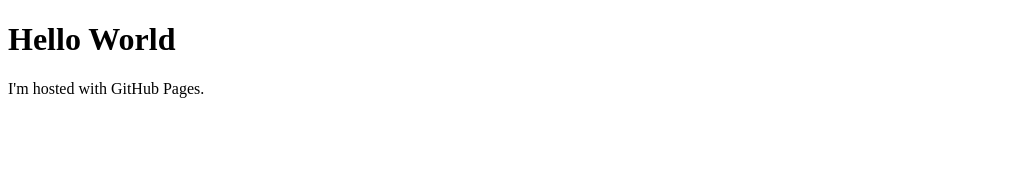
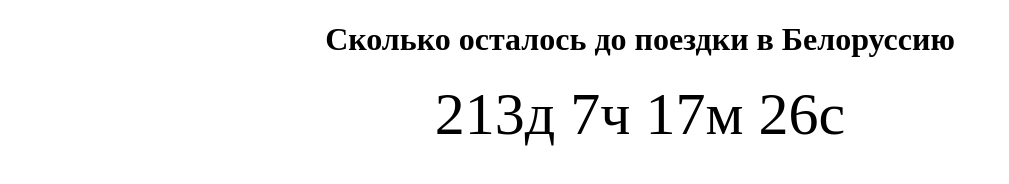
Before and after one commit to Egurazdov/IMT1, a plain HTML site: page index.html in a window 1280 px wide. Shown: the whole page, without its empty margins (0-1009 px from the left). Drawn offline with Linux system fonts and the light colour scheme.

Commit message:
Update index.html

```diff
--- a/index.html
+++ b/index.html
@@ -1,7 +1,54 @@
-<!DOCTYPE html>
+<!DOCTYPE HTML>
 <html>
+
+<head>
+    <meta name="viewport" content="width=device-width, initial-scale=1">
+    <style>
+        p {
+            text-align: center;
+            font-size: 60px;
+            margin-top: 0px;
+        }
+
+        h1 {
+            text-align: center;
+        }
+    </style>
+</head>
+
 <body>
-<h1>Hello World</h1>
-<p>I'm hosted with GitHub Pages.</p>
+    <h1>Сколько осталось до поездки в Белоруссию</h1>
+    <p id="demo"></p>
+    <script>
+        // Set the date we're counting down to
+        var countDownDate = new Date("May 8, 2025 00:00:00").getTime();
+        var x = setInterval(counter, 1000);
+
+        function counter() {
+            // Get today's date and time
+            var now = new Date().getTime();
+
+            // Find the distance between now and the count down date
+            var distance = countDownDate - now;
+
+            // Time calculations for days, hours, minutes and seconds
+            var days = Math.floor(distance / (1000 * 60 * 60 * 24));
+            var hours = Math.floor((distance % (1000 * 60 * 60 * 24)) / (1000 * 60 * 60));
+            var minutes = Math.floor((distance % (1000 * 60 * 60)) / (1000 * 60));
+            var seconds = Math.floor((distance % (1000 * 60)) / 1000);
+
+            // Output the result in an element with id="demo"
+            document.getElementById("demo").innerHTML = days + "д " + hours + "ч "
+                + minutes + "м " + seconds + "с ";
+
+            // If the count down is over, write some text
+            if (distance < 0) {
+                clearInterval(x);
+                document.getElementById("demo").innerHTML = "УРА! Этот день наступил!";
+            }
+        }
+        counter();
+    </script>
 </body>
+
 </html>
```
